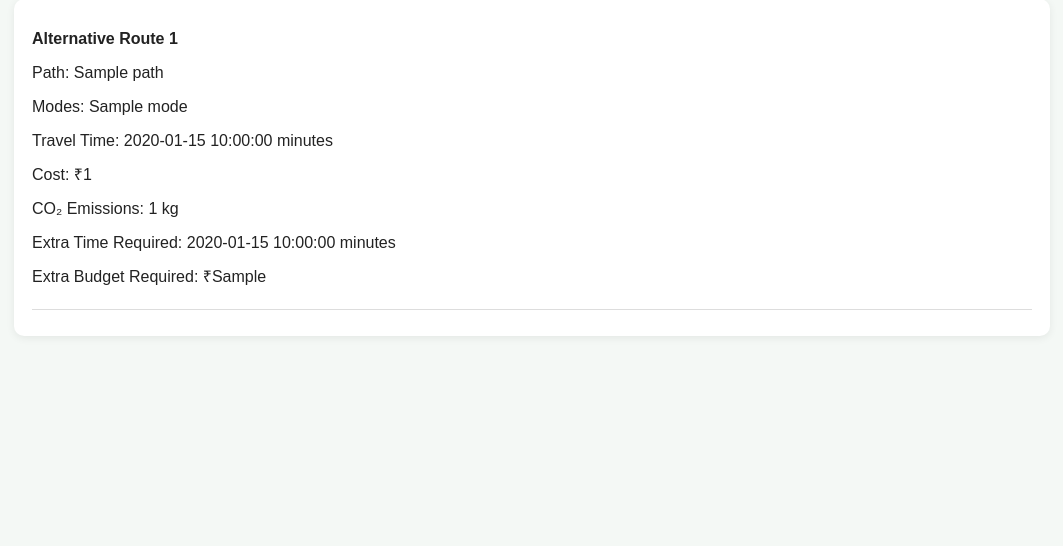
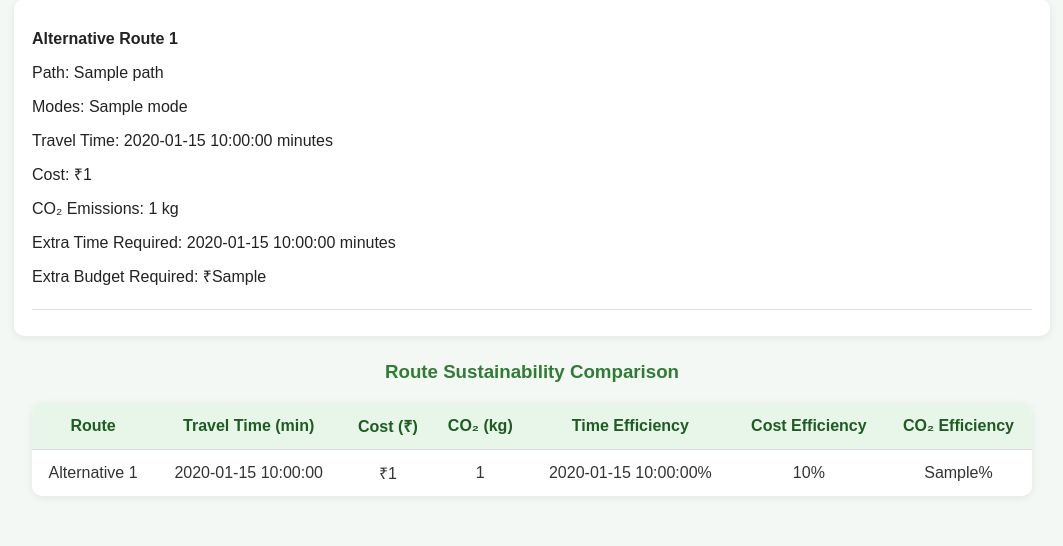
Before and after one commit to thanmai-09/ai-sustainable-multimodal-route-planner, a Flask app: template templates/index.html in a window 1280 px wide. Shown: the part 967-1513 px from the top of the page, without its empty margins (108-1171 px from the left). Before the commit the page ends 1277 px from the top, so only its background shows below. Run offline with Flask 3, Linux system fonts and the light colour scheme; the template is opened without the code that fills it: most values are stand-ins (such as "Sample title", 1, 10 or a date in 2020).

Commit message:
Add route sustainability comparison

```diff
--- a/app.py
+++ b/app.py
@@ -555,6 +555,47 @@ def recommend_route(routes):
 
     return recommended_route
 
+def calculate_route_comparison(routes):
+    comparison = routes.copy()
+
+    if comparison.empty:
+        return comparison
+
+    fastest_time = comparison["total_time"].min()
+    cheapest_cost = comparison["total_cost"].min()
+    lowest_co2 = comparison["total_co2"].min()
+
+    comparison["time_efficiency_pct"] = (
+        fastest_time / comparison["total_time"] * 100
+    ).round(1)
+
+    if cheapest_cost == 0:
+        comparison["cost_efficiency_pct"] = (
+            100.0 if (comparison["total_cost"] == 0).all()
+            else comparison["total_cost"].apply(
+                lambda x: 100.0 if x == 0 else 0.0
+            )
+        )
+    else:
+        comparison["cost_efficiency_pct"] = (
+            cheapest_cost / comparison["total_cost"] * 100
+        ).round(1)
+
+    if lowest_co2 == 0:
+        comparison["co2_efficiency_pct"] = (
+            100.0 if (comparison["total_co2"] == 0).all()
+            else comparison["total_co2"].apply(
+                lambda x: 100.0 if x == 0 else 0.0
+            )
+        )
+    else:
+        comparison["co2_efficiency_pct"] = (
+            lowest_co2 / comparison["total_co2"] * 100
+        ).round(1)
+
+    return comparison
+
+
 # Main route planning function for user inputs
 def plan_routes(
     source,
@@ -600,6 +641,10 @@ def plan_routes(
             top_routes
         )
 
+        route_comparison = calculate_route_comparison(
+            scored_routes
+        )
+
         recommended_route = recommend_route(
             scored_routes
         )
@@ -611,7 +656,8 @@ def plan_routes(
             "feasible_journeys": feasible_journeys,
             "routes": scored_routes,
             "recommended_route": recommended_route,
-            "alternative_routes": pd.DataFrame()
+            "alternative_routes": pd.DataFrame(),
+            "route_comparison": route_comparison
         }
 
     # If no feasible routes exist
@@ -628,6 +674,10 @@ def plan_routes(
         max_budget
     )
 
+    route_comparison = calculate_route_comparison(
+        closest_alternatives
+    )
+
     return {
         "status": "no_feasible_route",
         "paths": paths,
@@ -635,7 +685,8 @@ def plan_routes(
         "feasible_journeys": feasible_journeys,
         "routes": pd.DataFrame(),
         "recommended_route": pd.DataFrame(),
-        "alternative_routes": closest_alternatives
+        "alternative_routes": closest_alternatives,
+        "route_comparison": route_comparison
     }
 
 
--- a/static/style.css
+++ b/static/style.css
@@ -122,3 +122,35 @@ hr {
     border: 2px solid #2e7d32;
     background-color: #f1f8f2;
 }
+
+/* Route comparison table */
+table {
+    width: 100%;
+    margin: 20px auto;
+    border-collapse: collapse;
+    background: white;
+    border-radius: 10px;
+    overflow: hidden;
+    box-shadow: 0 2px 8px rgba(0, 0, 0, 0.07);
+}
+
+th,
+td {
+    padding: 12px 10px;
+    text-align: center;
+    border-bottom: 1px solid #ddd;
+}
+
+th {
+    background-color: #e8f5e9;
+    color: #1b5e20;
+    font-weight: bold;
+}
+
+td {
+    color: #333;
+}
+
+tr:last-child td {
+    border-bottom: none;
+}
--- a/templates/index.html
+++ b/templates/index.html
@@ -205,6 +205,47 @@
 
         {% endfor %}
 
+	        <h3>Route Sustainability Comparison</h3>
+
+        <table>
+            <thead>
+                <tr>
+                    <th>Route</th>
+                    <th>Travel Time (min)</th>
+                    <th>Cost (₹)</th>
+                    <th>CO₂ (kg)</th>
+                    <th>Time Efficiency</th>
+                    <th>Cost Efficiency</th>
+                    <th>CO₂ Efficiency</th>
+                </tr>
+            </thead>
+
+            <tbody>
+
+                {% for route in result["route_comparison"].to_dict(orient="records") %}
+
+                <tr>
+                    <td>
+                        {% if loop.index == 1 %}
+                            ⭐ Recommended Route
+                        {% else %}
+                            Route {{ loop.index }}
+                        {% endif %}
+                    </td>
+
+                    <td>{{ route["total_time"] }}</td>
+                    <td>₹{{ route["total_cost"] }}</td>
+                    <td>{{ route["total_co2"] }}</td>
+                    <td>{{ route["time_efficiency_pct"] }}%</td>
+                    <td>{{ route["cost_efficiency_pct"] }}%</td>
+                    <td>{{ route["co2_efficiency_pct"] }}%</td>
+                </tr>
+
+                {% endfor %}
+
+            </tbody>
+        </table>
+
     {% endif %}
 
     {% if result["status"] == "no_feasible_route" %}
@@ -267,6 +308,44 @@
 
             {% endfor %}
 
+	    <h3>Route Sustainability Comparison</h3>
+
+            <table>
+                <thead>
+                    <tr>
+                        <th>Route</th>
+                        <th>Travel Time (min)</th>
+                        <th>Cost (₹)</th>
+                        <th>CO₂ (kg)</th>
+                        <th>Time Efficiency</th>
+                        <th>Cost Efficiency</th>
+                        <th>CO₂ Efficiency</th>
+                    </tr>
+                </thead>
+
+                <tbody>
+
+                    {% for route in result["route_comparison"].to_dict(orient="records") %}
+
+                    <tr>
+                        <td>
+                            Alternative {{ loop.index }}
+                        </td>
+
+                        <td>{{ route["total_time"] }}</td>
+                        <td>₹{{ route["total_cost"] }}</td>
+                        <td>{{ route["total_co2"] }}</td>
+                        <td>{{ route["time_efficiency_pct"] }}%</td>
+                        <td>{{ route["cost_efficiency_pct"] }}%</td>
+                        <td>{{ route["co2_efficiency_pct"] }}%</td>
+                    </tr>
+
+                    {% endfor %}
+
+                </tbody>
+            </table>
+
+
     {% endif %}
 
 
```
Also changed, not shown: README.md, 1 other file.
